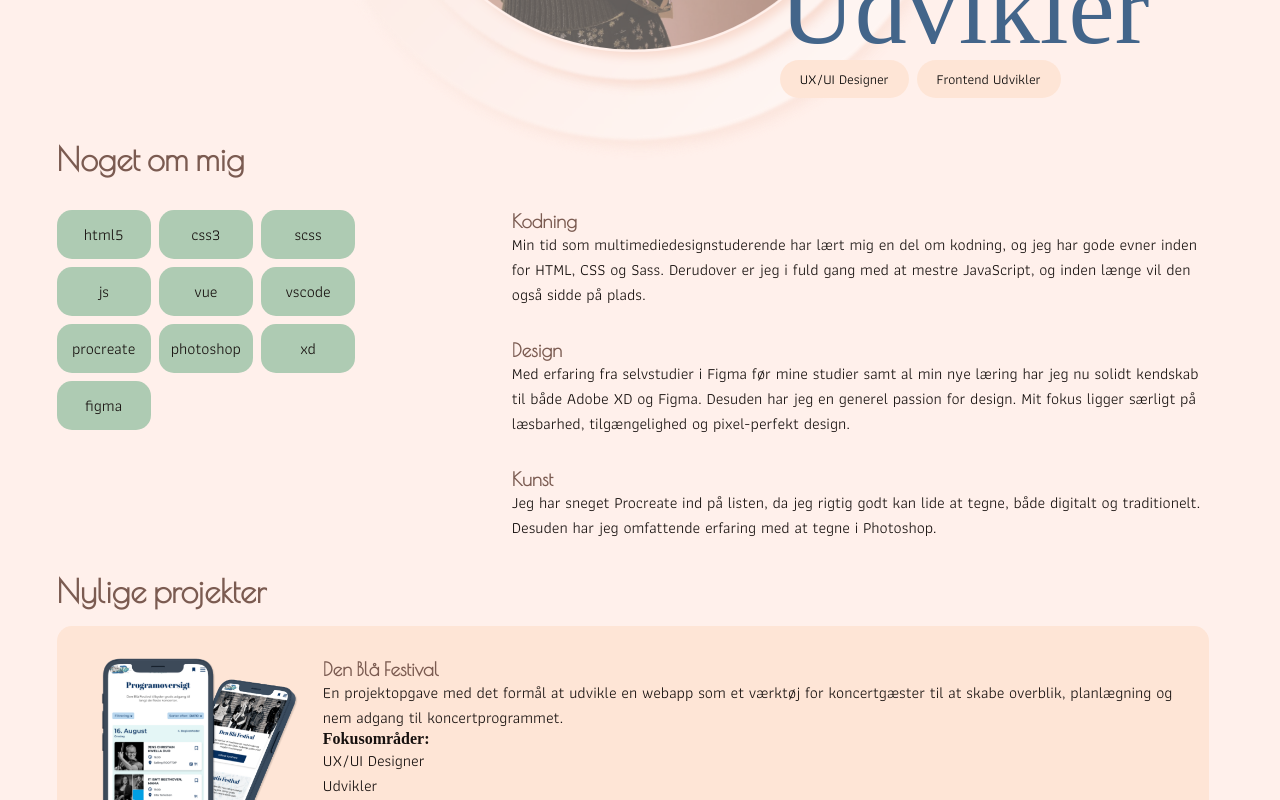
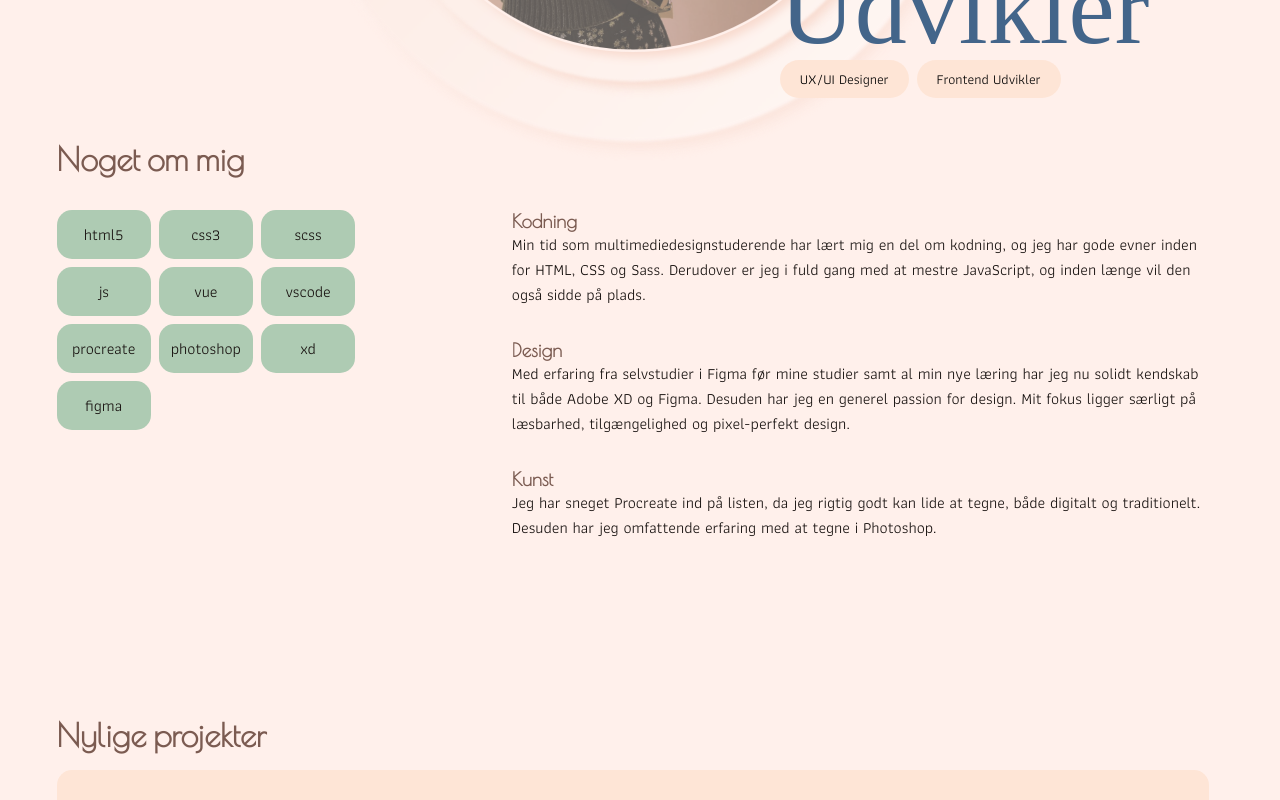
Before and after one commit to WeeWillow/portfolio, a Vue app: page / in a window 1280 px wide. Shown: the part 560-1360 px from the top of the page. Built offline with nearby package versions, Linux system fonts and the light colour scheme; a web font is replaced by a local one.

Commit message:
basic grid layout for spacing and consistency in main

```diff
--- a/src/App.vue
+++ b/src/App.vue
@@ -26,4 +26,10 @@ const showTheHeader = computed(() => route.name === 'home')
 </template>
 
 <style scoped lang="scss">
+main {
+  display: grid;
+  grid-template-columns: auto;
+  grid-template-rows: auto;
+  gap: var(--base-900);
+}
 </style>
```
